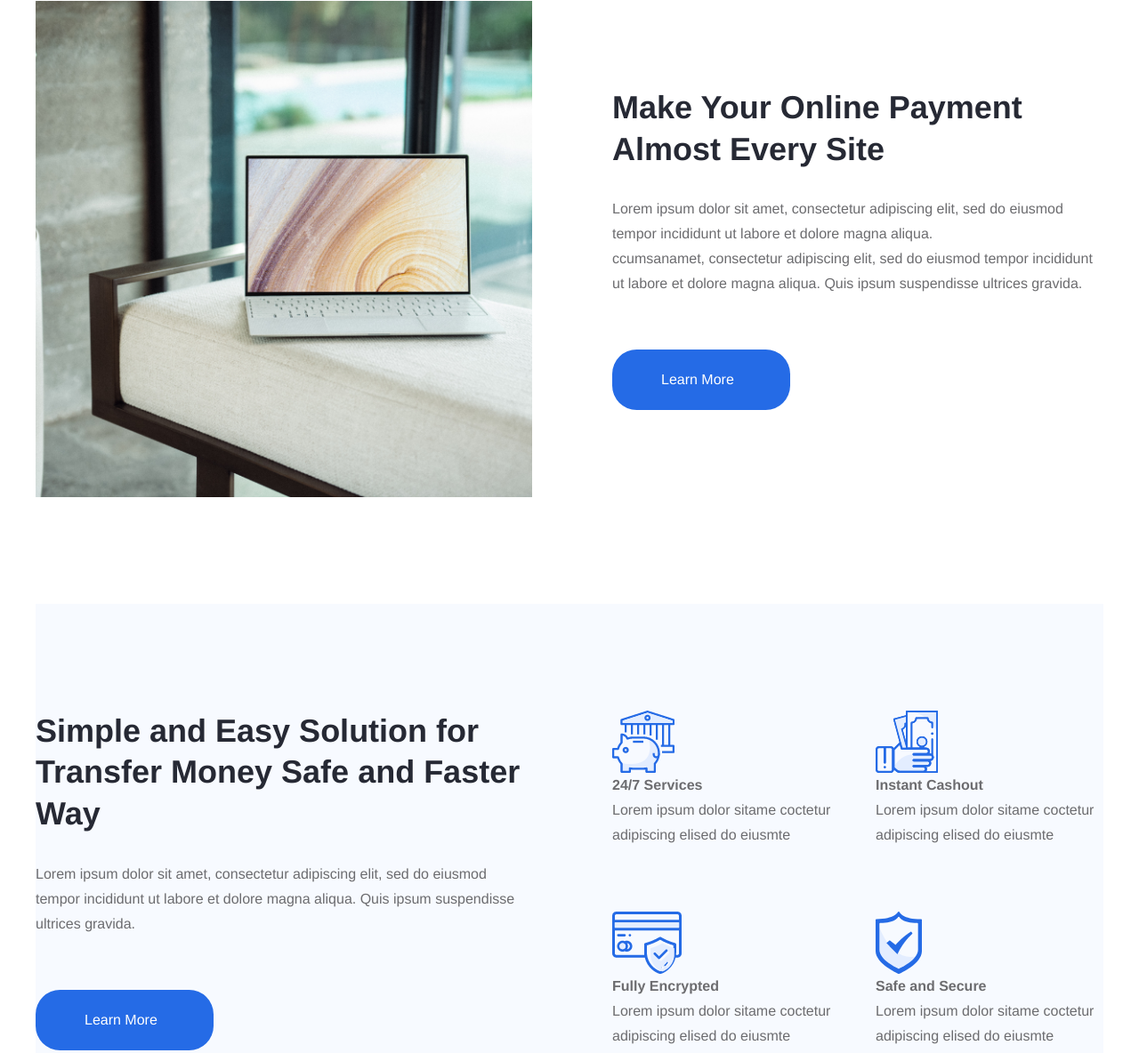
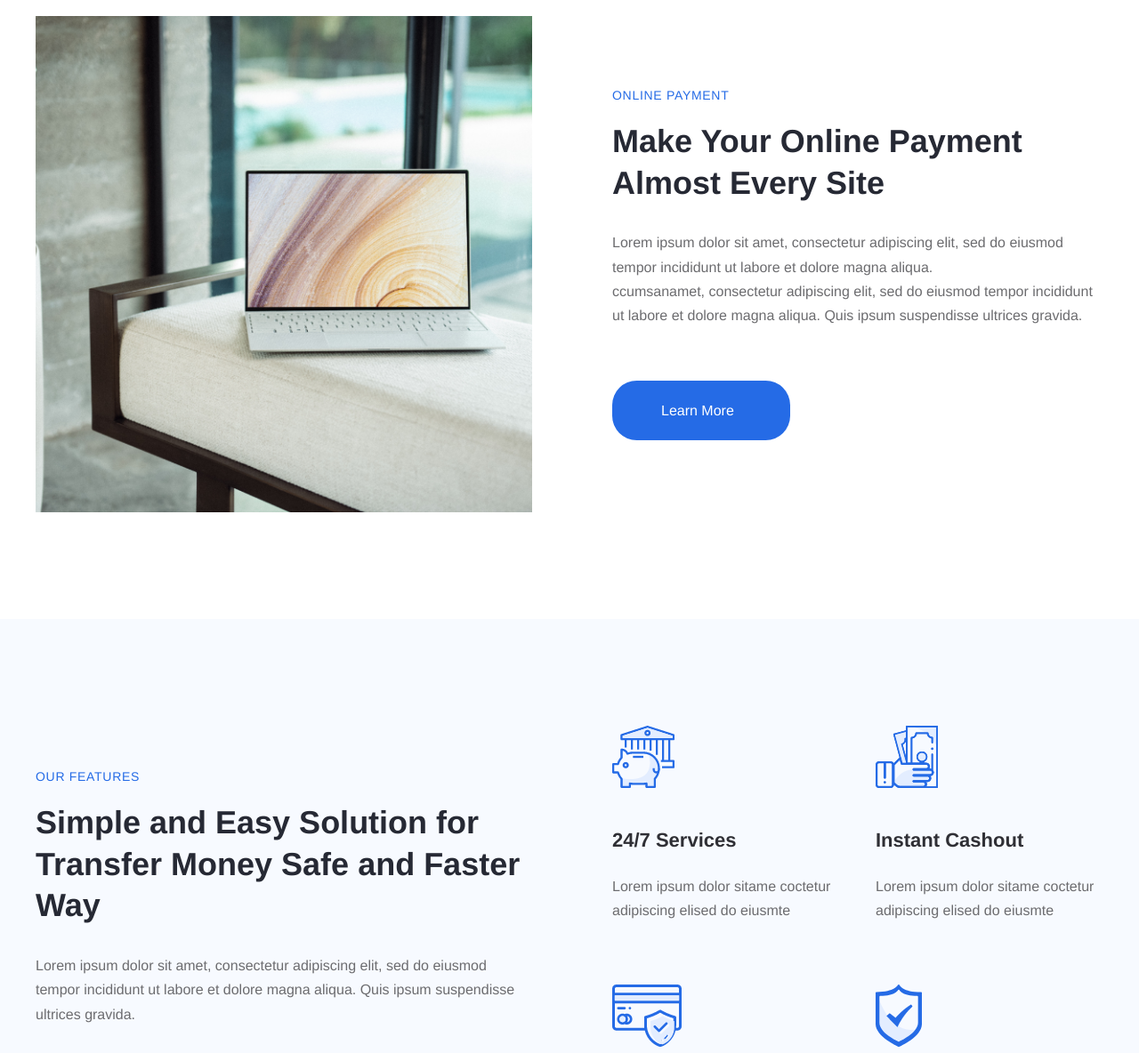
Before and after one commit to Moemyint3574/class-markup, a plain HTML site: page 01-practice/index.html in a window 1280 px wide. Shown: the part 1483-2667 px from the top of the page at 89% size. Drawn offline with Linux system fonts and the light colour scheme; some packages are replaced by stand-ins of ours.

Commit message:
1007:0119

```diff
--- a/01-practice/index.html
+++ b/01-practice/index.html
@@ -49,7 +49,7 @@
             </div>
         </section>
 
-        <section>
+        <section class="online-payment">
             <div class="inner">
                 <div class="payment">
                     <div class="plist">
--- a/01-practice/style.css
+++ b/01-practice/style.css
@@ -4,7 +4,7 @@ body {
     font-size: 16px;
     color: #6C6C6F;
     font-family: Helvetica, Arial, Helvetica, sans-serif;
-    line-height: 1.75;
+    line-height: 1.7;
 }
 
 img {
@@ -20,15 +20,31 @@ img {
 }
 
 header {
+    position: fixed;
+    top: 0;
+    left: 0;
+    z-index: 999;
+    width: 100%;
     padding: 40px 0 40px;
-    background-color: #123D88;
+    background-color: rgba(18, 61, 136, 100%);
 }
 
 h1 {
     text-align: center;
 }
 
+main a:hover {
+    color: #256BE6;
+    background-color: #262934;
+}
+
+::selection {
+    color: #256BE6;
+    background-color: #262934;
+}
+
 .mainvisual {
+    margin-top: 110px;
     padding: 160px 0;
     background: url(./images/bg_mainvisual.png) center;
     color: #ffffff;
@@ -61,6 +77,25 @@ h2 {
     color: #262934;
 }
 
+h2:before {
+    content: "";
+    display: block;
+    margin-bottom: 20px;
+    font-size: 14px;
+    color: #256BE6;
+    font-weight: normal;
+    letter-spacing: 0.05em;
+    text-transform: uppercase;
+}
+
+.online-payment h2:before {
+    content: "online payment";
+}
+
+.features h2:before {
+    content: "our features"
+}
+
 .service {
     padding: 120px 0;
     text-align: center;
@@ -83,6 +118,7 @@ h2 {
 
 .bank p {
     margin-top: 25px;
+    width: 140px;
 }
 
 .payment {
@@ -103,12 +139,16 @@ h2 {
     border-radius: 27.5px;
 }
 
-.features .inner {
+.features {
     padding: 120px 0;
     background-color: #F7FAFF;
+}
+
+.features .inner {
     display: grid;
     grid-template-columns: 1fr;
     row-gap: 100px;
+    align-items: center;
 }
 
 .featuresli {
@@ -116,6 +156,27 @@ h2 {
     grid-template-columns: auto auto;
     column-gap: 40px;
     row-gap: 70px;
+}
+
+.featuresli dt {
+    margin: 40px 0 20px;
+}
+
+.bank p,
+.features-list dt {
+    font-size: 22px;
+    color: #2F2F35;
+    /* font-weight: bold; */
+}
+
+footer {
+    padding: 80px 0 50px;
+    background-color: #123D88;
+}
+
+footer p {
+    text-align: right;
+    color: #ffffff;
 }
 
 @media(690px <width) {
```
